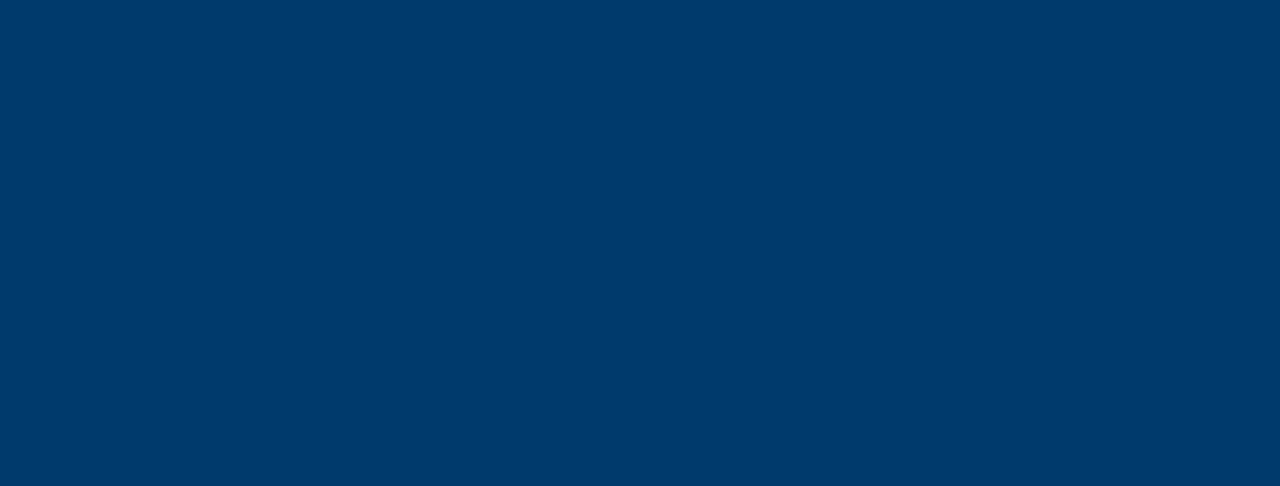
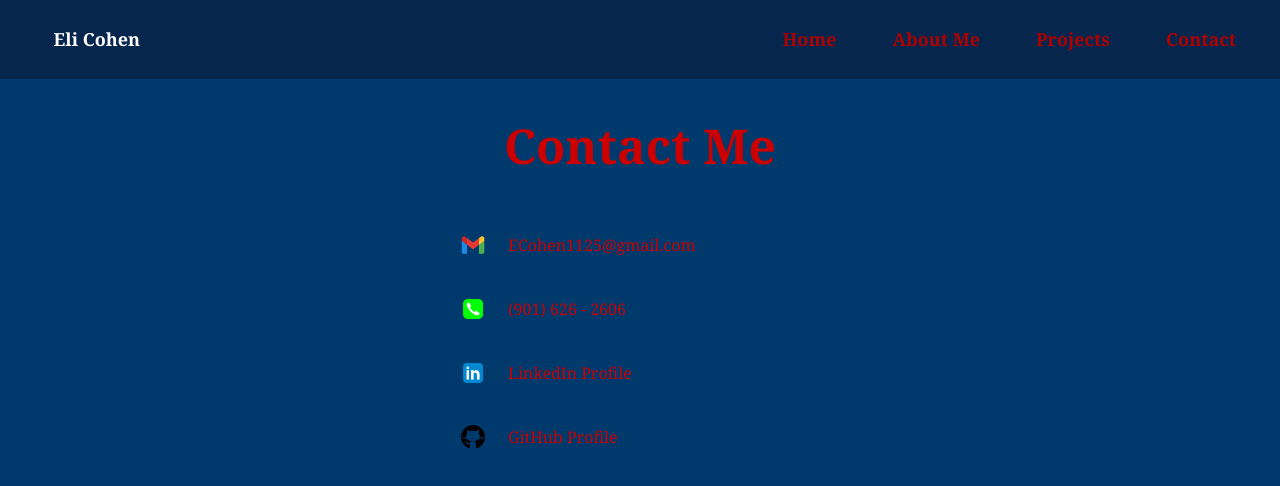
Before and after one commit to ecohen1125/EliCohenPortfolio, a React (Vite) app in the folder eliportfolio/: page /contacts in a window 1280 px wide. Before the commit this address had no page. Shown: the top 486 px of the page. Built offline with nearby package versions, Linux system fonts and the light colour scheme.

Commit message:
fixed contact link

```diff
--- a/eliportfolio/src/About.jsx
+++ b/eliportfolio/src/About.jsx
@@ -5,7 +5,13 @@ import { Link, useLocation } from "react-router-dom";
 
 function About() {
   const location = useLocation();
-  var role = location.state.role;
+  var role;
+
+  try {
+    role = location.state.role;
+  } catch (err) {
+    role = "user";
+  }
 
   return (
     <div>
--- a/eliportfolio/src/App.jsx
+++ b/eliportfolio/src/App.jsx
@@ -15,7 +15,7 @@ function App() {
         <Route path="/login" element={<Login />} />
         <Route path="/home" element={<Home />} />
         <Route path="/about" element={<About />} />
-        <Route path='/contact' element={<Contact />} />
+        <Route path='/contacts' element={<Contact />} />
         <Route path='/projects' element={<Projects />} />
       </Routes>
     </BrowserRouter>
--- a/eliportfolio/src/Contact.jsx
+++ b/eliportfolio/src/Contact.jsx
@@ -8,7 +8,13 @@ import github from "./assets/Logos/GitHub.png";
 
 function Contact() {
   const location = useLocation();
-  var role = location.state.role;
+  var role;
+
+  try {
+    role = location.state.role;
+  } catch (err) {
+    role = "user";
+  }
 
   return (
     <div>
--- a/eliportfolio/src/Home.jsx
+++ b/eliportfolio/src/Home.jsx
@@ -7,7 +7,13 @@ function Home() {
   const navigate = useNavigate();
   const location = useLocation();
 
-  var role = location.state.role;
+  var role;
+
+  try {
+    role = location.state.role;
+  } catch (err) {
+    role = "user";
+  }
 
   const goAbout = () => {
     navigate("../about", {state:{id:1, role:role}});
@@ -18,7 +24,7 @@ function Home() {
   };
 
   const goContact = () => {
-    navigate("../contact", {state:{id:1, role:role}});
+    navigate("../contacts", {state:{id:1, role:role}});
   };
 
   return (
--- a/eliportfolio/src/Projects.jsx
+++ b/eliportfolio/src/Projects.jsx
@@ -9,7 +9,14 @@ import axios from "axios";
 
 function Projects() {
   const location = useLocation();
-  var role = location.state.role;
+  var role;
+
+  try {
+    role = location.state.role;
+  } catch (err) {
+    role = "user";
+  }
+
   axios.defaults.withCredentials = true;
 
   const [name, setName] = useState("");
```
